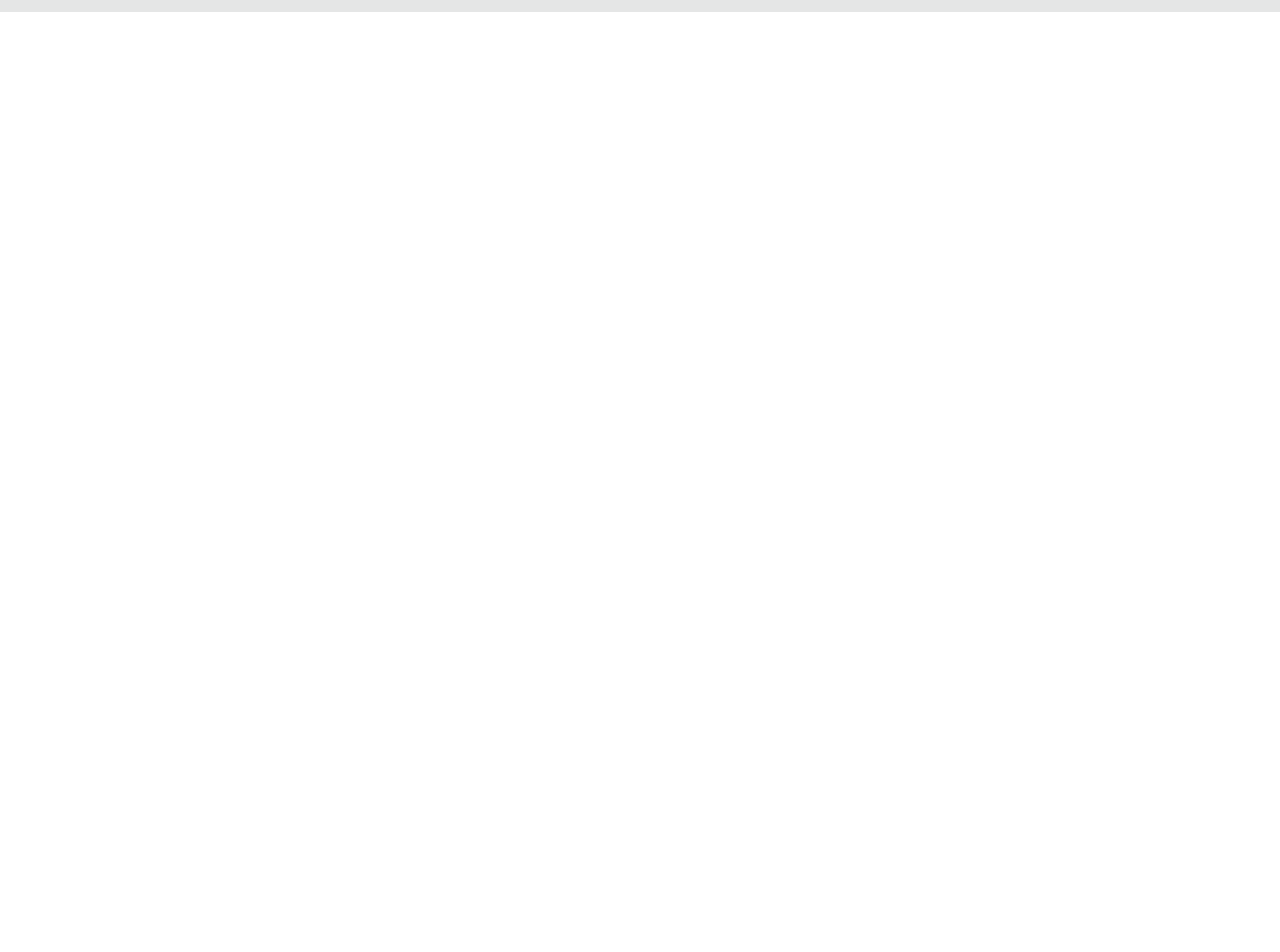
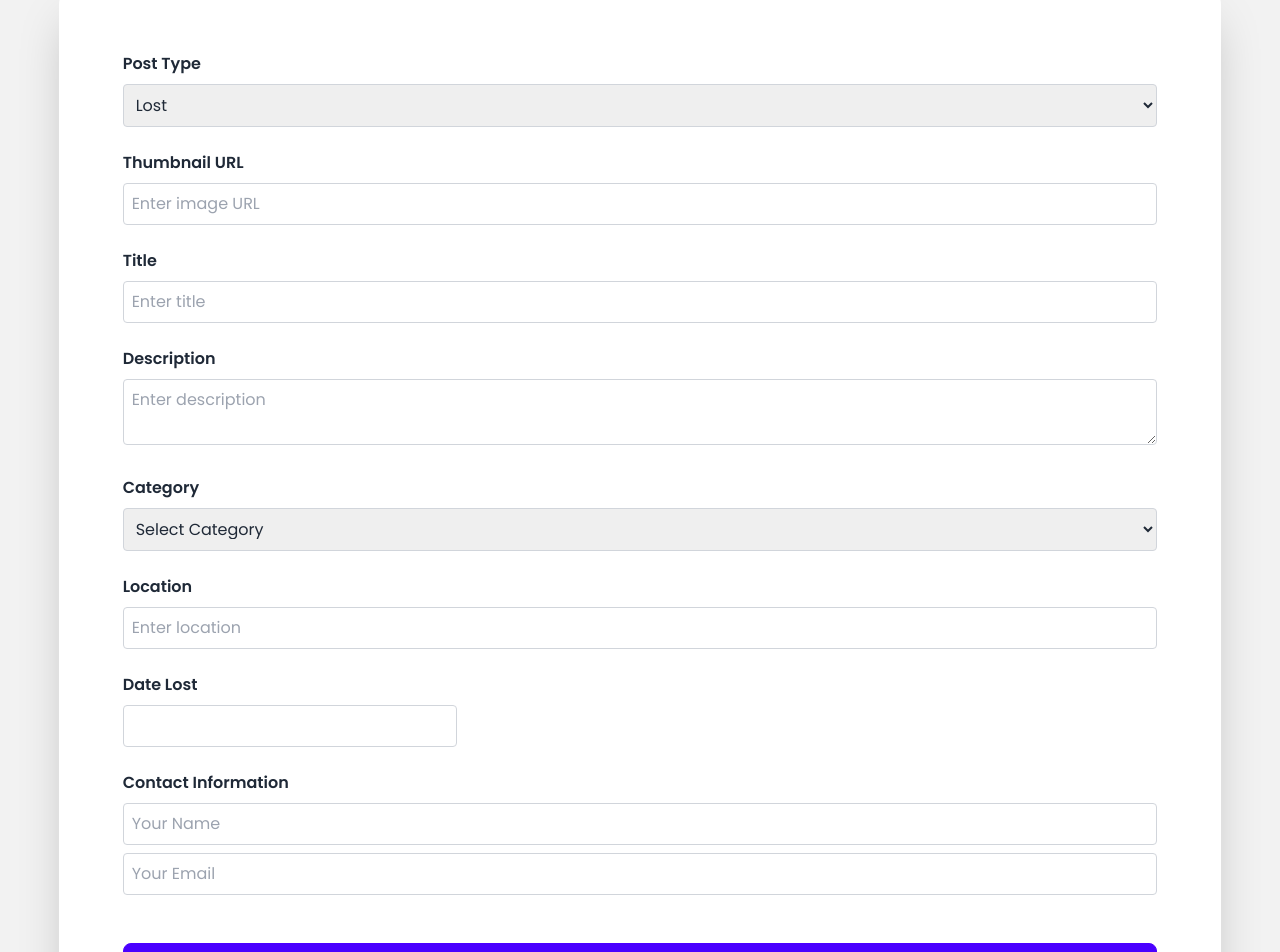
Before and after one commit to ariyanyeamin14/WhereIsIt-ClientSide, a React (Vite) app: page /add-lost-found-item in a window 1280 px wide. Shown: the part 308-1260 px from the top of the page. Before the commit the page ends 800 px from the top, so only its background shows below. Built offline with nearby package versions, Linux system fonts and the light colour scheme; no server answers.

Commit message:
Add Found & Lost Item form making complete

```diff
--- a/package.json
+++ b/package.json
@@ -14,6 +14,7 @@
     "localforage": "^1.10.0",
     "match-sorter": "^8.0.0",
     "react": "^18.3.1",
+    "react-datepicker": "^7.5.0",
     "react-dom": "^18.3.1",
     "react-icons": "^5.4.0",
     "react-router-dom": "^7.1.0",
--- a/src/pages/AddLostFoundItem/AddLostFoundItem.jsx
+++ b/src/pages/AddLostFoundItem/AddLostFoundItem.jsx
@@ -1,9 +1,159 @@
-import React from 'react';
+import React, { useContext, useRef, useState } from 'react';
+import DatePicker from "react-datepicker";
+import "react-datepicker/dist/react-datepicker.css";
+import { AuthContex } from '../../Providers/AuthProvider';
 
 const AddLostFoundItem = () => {
+    const { user } = useContext(AuthContex)
+    const [selectedDate, setSelectedDate] = useState(null); // State for selected date
+
+    const handleSubmit = (e) => {
+        e.preventDefault();
+
+        // Access form data directly
+        const form = e.target;
+        const postType = form.postType.value;
+        const thumbnail = form.thumbnail.value;
+        const title = form.title.value;
+        const description = form.description.value;
+        const category = form.category.value;
+        const location = form.location.value;
+        const dateLost = selectedDate ? selectedDate.toISOString().split("T")[0] : ""; // Get selected date in YYYY-MM-DD format
+        const contactName = form.contactName.value;
+        const contactEmail = form.contactEmail.value;
+
+        const itemData = {
+            postType,
+            thumbnail,
+            title,
+            description,
+            category,
+            location,
+            dateLost,
+            contactName,
+            contactEmail,
+        };
+        console.log(itemData)
+    }
     return (
-        <div>
-            <h2 className='text-3xl font-medium text-center'>add lost and found item</h2>
+        <div className="hero bg-base-200 py-20">
+            <div className="hero-content flex-col">
+                <div className="text-center ">
+                    <h1 className="text-5xl font-bold">Add Found & Lost Item</h1>
+                    <p className="py-6">
+                        Provident cupiditate voluptatem et in. Quaerat fugiat ut assumenda excepturi exercitationem
+                        quasi. In deleniti eaque aut repudiandae et a id nisi.
+                    </p>
+                </div>
+                <div className="card bg-base-100 w-full  shrink-0 shadow-2xl">
+                    <form onSubmit={handleSubmit} className="card-body lg:p-16">
+                        <div className="mb-4">
+                            <label className="block font-semibold mb-2">Post Type</label>
+                            <select name="postType" className="w-full border border-gray-300 p-2 rounded">
+                                <option value="Lost">Lost</option>
+                                <option value="Found">Found</option>
+                            </select>
+                        </div>
+
+                        <div className="mb-4">
+                            <label className="block font-semibold mb-2">Thumbnail URL</label>
+                            <input
+                                type="url"
+                                name="thumbnail"
+                                placeholder="Enter image URL"
+                                className="w-full border border-gray-300 p-2 rounded"
+                                required
+                            />
+                        </div>
+
+                        <div className="mb-4">
+                            <label className="block font-semibold mb-2">Title</label>
+                            <input
+                                type="text"
+                                name="title"
+                                placeholder="Enter title"
+                                className="w-full border border-gray-300 p-2 rounded"
+                                required
+                            />
+                        </div>
+
+                        <div className="mb-4">
+                            <label className="block font-semibold mb-2">Description</label>
+                            <textarea
+                                name="description"
+                                placeholder="Enter description"
+                                className="w-full border border-gray-300 p-2 rounded"
+                                required
+                            ></textarea>
+                        </div>
+
+                        <div className="mb-4">
+                            <label className="block font-semibold mb-2">Category</label>
+                            <select name="category" className="w-full border border-gray-300 p-2 rounded" required>
+                                <option value="">Select Category</option>
+                                <option value="Pets">Pets</option>
+                                <option value="Documents">Documents</option>
+                                <option value="Gadgets">Gadgets</option>
+                            </select>
+                        </div>
+
+                        <div className="mb-4">
+                            <label className="block font-semibold mb-2">Location</label>
+                            <input
+                                type="text"
+                                name="location"
+                                placeholder="Enter location"
+                                className="w-full border border-gray-300 p-2 rounded"
+                                required
+                            />
+                        </div>
+                        <div className="mb-4">
+                            <label className="block font-semibold mb-2">Date Lost</label>
+                            <DatePicker
+                                className="w-full border border-gray-300 p-2 rounded"
+                                selected={selectedDate}
+                                onChange={(date) => {
+                                    setSelectedDate(date); // Update selected date in state
+                                }}
+                                dateFormat="yyyy-MM-dd"
+                            />
+                            {/* Display the selected date in the input field */}
+                            {/* <input
+                                type="text"
+                                name="dateLost"
+                                value={selectedDate ? selectedDate.toISOString().split("T")[0] : ""}
+                                placeholder="Select date"
+                                className="w-full border border-gray-300 p-2 rounded mt-2"
+                                readOnly
+                            /> */}
+                        </div>
+                        <div className="mb-4">
+                            <label className="block font-semibold mb-2">Contact Information</label>
+                            <div className="space-y-2">
+                                <input
+                                    type="text"
+                                    name="contactName"
+                                    defaultValue={user?.displayName || ""}
+                                    placeholder="Your Name"
+                                    className="w-full border border-gray-300 p-2 rounded"
+                                    readOnly
+                                />
+                                <input
+                                    type="email"
+                                    name="contactEmail"
+                                    defaultValue={user?.email || ""}
+                                    placeholder="Your Email"
+                                    className="w-full border border-gray-300 p-2 rounded"
+                                    readOnly
+                                />
+                            </div>
+                        </div>
+                        <div className="form-control mt-6">
+                            <button className="btn btn-primary">Login</button>
+                        </div>
+                    </form>
+                </div>
+            </div>
         </div>
     );
 };
--- a/src/pages/home/Home.jsx
+++ b/src/pages/home/Home.jsx
@@ -1,10 +1,12 @@
 import React from 'react';
 import Banner from './Banner';
+import LatestFindLost from './LatestFindLost';
 
 const Home = () => {
     return (
         <div>
             <Banner></Banner>
+            <LatestFindLost></LatestFindLost>
         </div>
     );
 };
--- /dev/null
+++ b/src/pages/home/LatestFindLost.jsx
@@ -0,0 +1,11 @@
+import React from 'react';
+
+const LatestFindLost = () => {
+    return (
+        <div>
+            <h1 className='text-5xl text-center font-semibold'>Latest Find & Lost Items</h1>
+        </div>
+    );
+};
+
+export default LatestFindLost;
```
Also changed, not shown: 1 other file (tests, documents, lock files or other folders).
